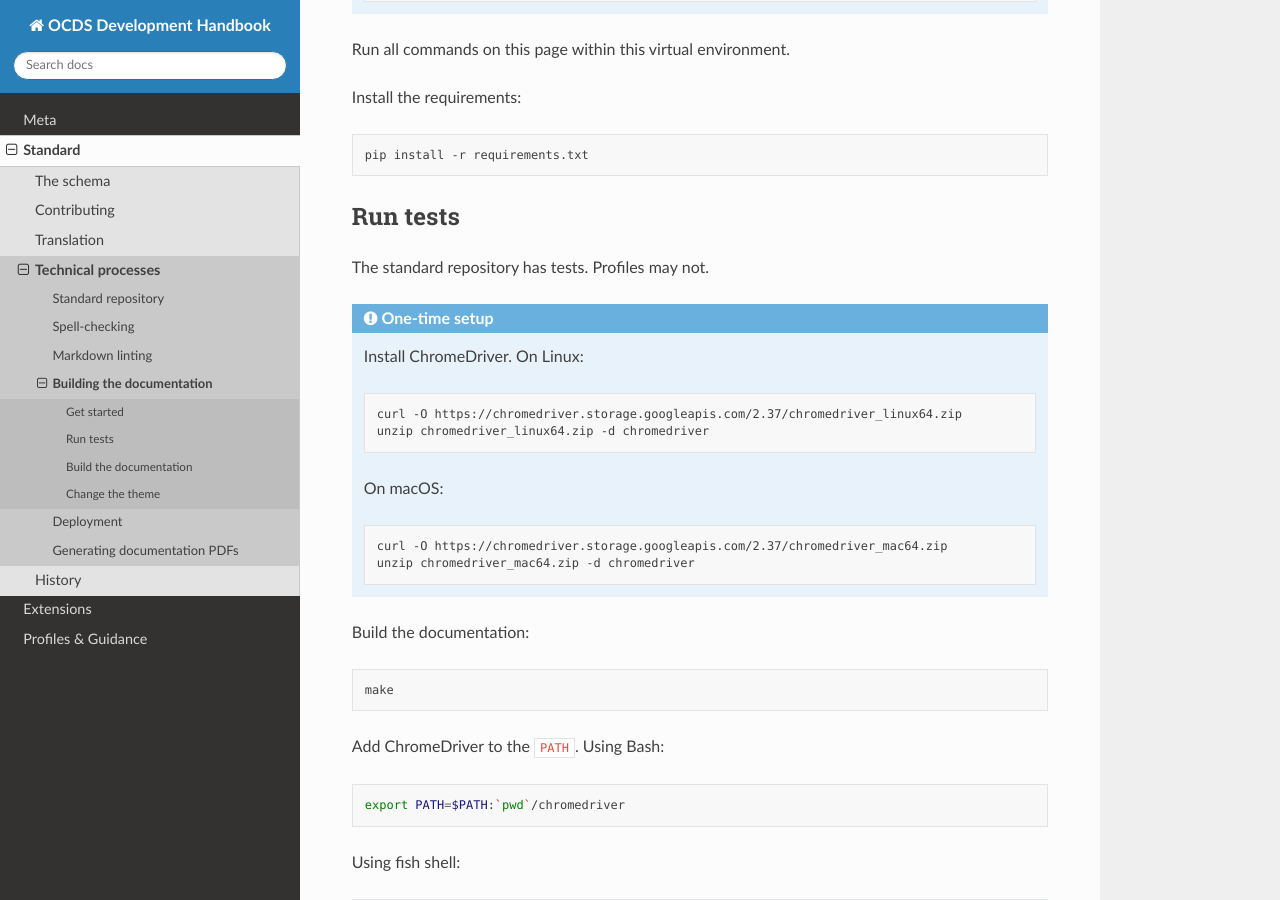
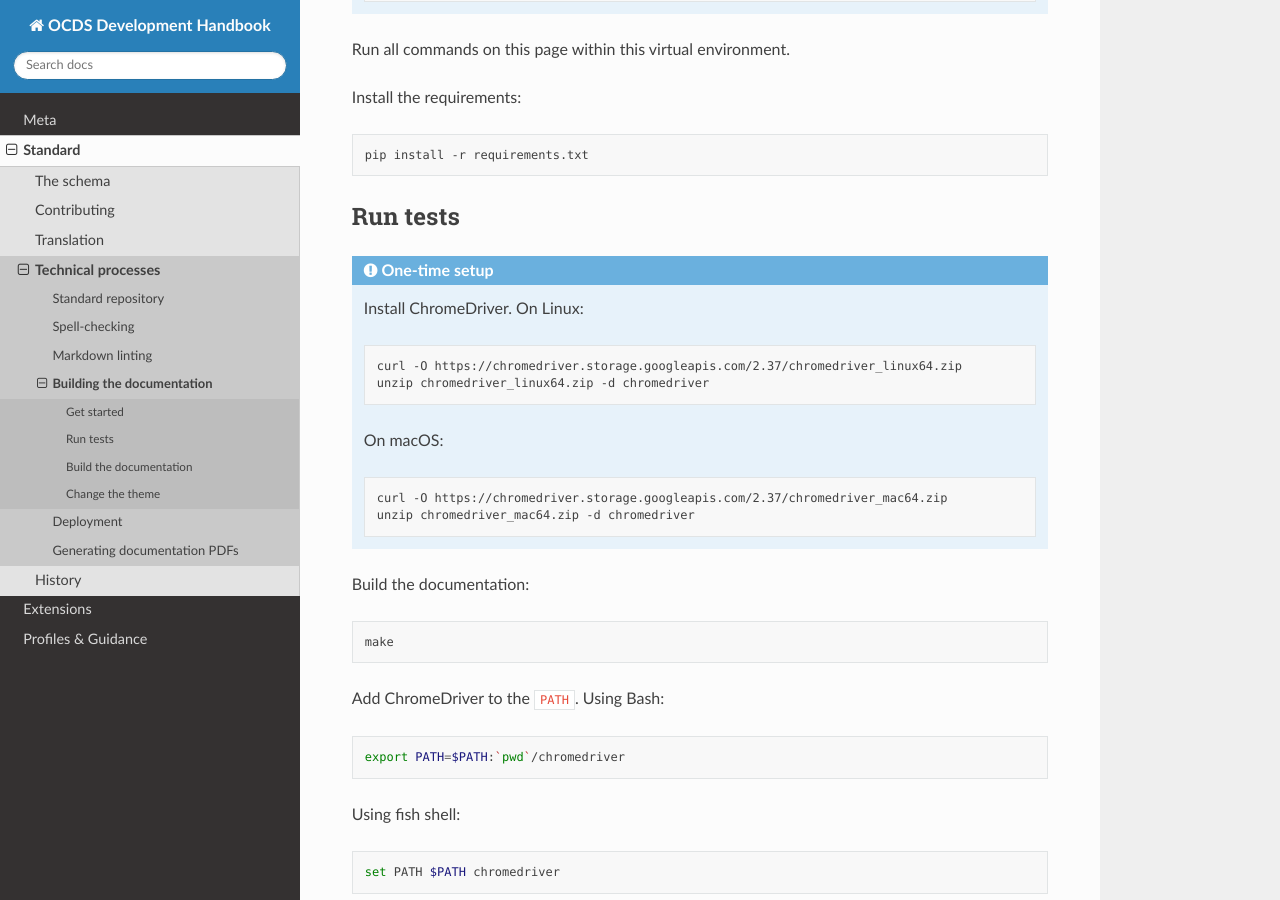
Before and after one commit to open-contracting/standard-development-handbook, a Sphinx documentation site: the page built from docs/standard/technical/build.rst, in a window 1280 px wide and 900 px high, scrolled down 837 px. Built offline with Sphinx 7.4.7 and the Read the Docs theme 2.0.0, drawn with Linux system fonts in a browser that asks for light colours.

Commit message:
standard/technical/build: All documentation repositories now have tests

```diff
--- a/docs/standard/technical/build.rst
+++ b/docs/standard/technical/build.rst
@@ -45,8 +45,6 @@ Install the requirements:
 
 Run tests
 ---------
-
-The standard repository has tests. Profiles may not.
 
 .. admonition:: One-time setup
 
```
